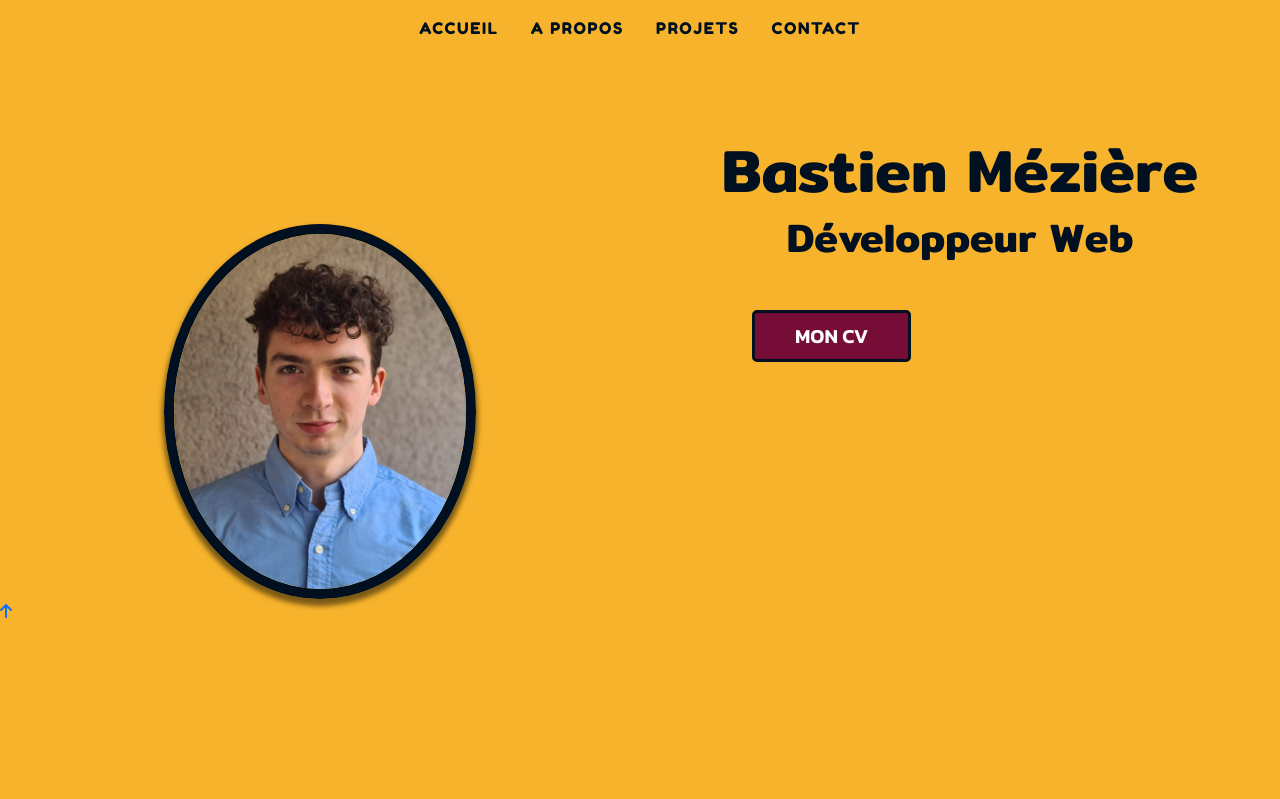
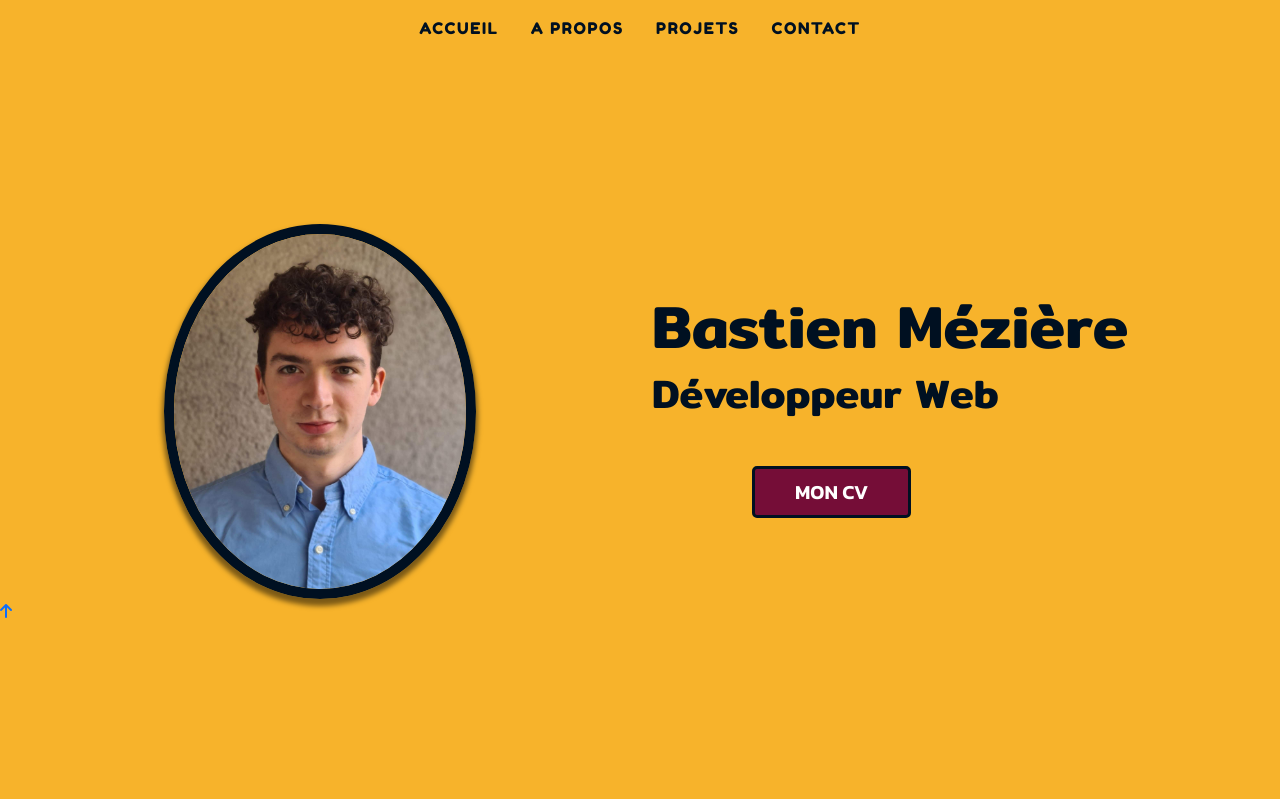
Before and after one commit to Bastien-Meziere/Portfolio-LOCAL, a PHP site: page /Portfolio/ in a window 1280 px wide. Shown: the top 799 px of the page. Run offline with PHP 8.4, Linux system fonts and the light colour scheme; some libraries are stand-ins or nearby versions; some web fonts are replaced.

Commit message:
feat : création bloc texte des 2 titres partie accueil

```diff
--- a/asset/css/style.css
+++ b/asset/css/style.css
@@ -257,6 +257,14 @@ form.active {
 .mon-cv:hover::before {
     top: -30px;
     left: -30px;
+}
+/* Bloc de texte des titres "Bastien Mézière" et "Développeur Web" */
+.bloc-texte-header {
+    display: flex;
+    flex-direction: column;
+    justify-content: center;
+    align-items: flex-start;
+    margin-top: 75px;
 }
 /* Image codeur cartoon */
 .codeur {
```
